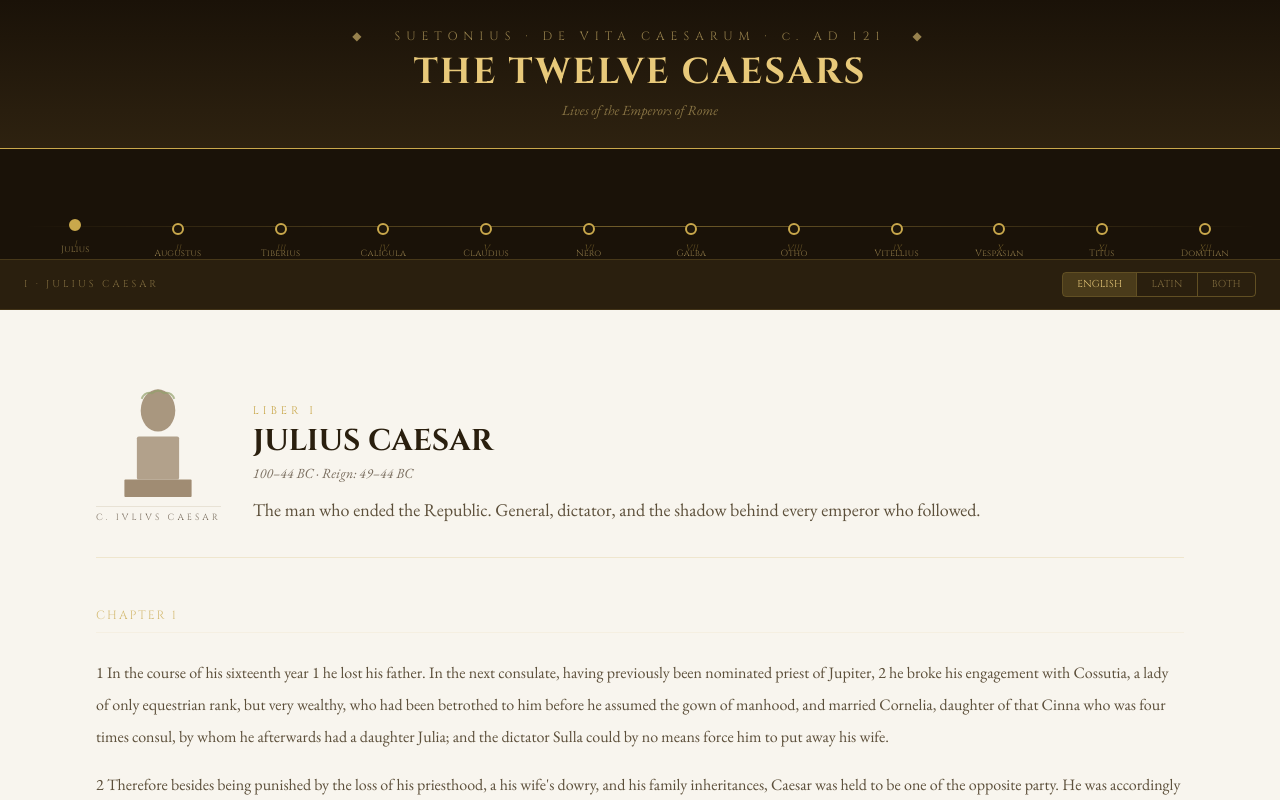
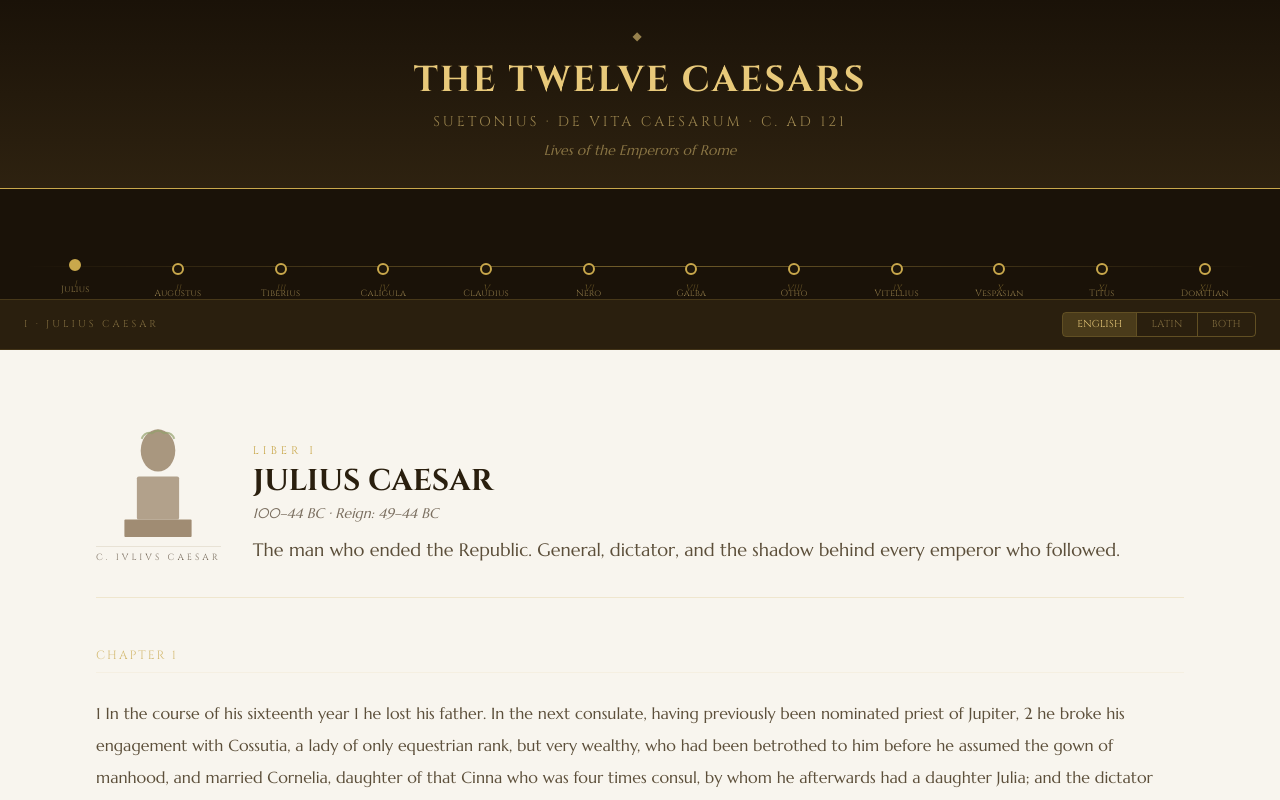
Before and after one commit to hammurabi-coder/12c, a SvelteKit app: page / in a window 1280 px wide. Shown: the top 800 px of the page. Built offline with nearby package versions, Linux system fonts and the light colour scheme.

Commit message:
Restyle: move subtitle, switch to Marcellus font, and ensure typographic consistency

```diff
--- a/src/app.css
+++ b/src/app.css
@@ -17,6 +17,15 @@ body {
   margin: 0;
   padding: 0;
   overflow-x: hidden;
+  font-family: 'Marcellus', serif;
+}
+
+.font-cinzel {
+  font-family: 'Cinzel', serif;
+}
+
+.font-marcellus {
+  font-family: 'Marcellus', serif;
 }
 
 .scrollbar-hide::-webkit-scrollbar {
--- a/src/app.html
+++ b/src/app.html
@@ -6,7 +6,7 @@
 		<meta name="viewport" content="width=device-width, initial-scale=1" />
 		<link rel="preconnect" href="https://fonts.googleapis.com">
 		<link rel="preconnect" href="https://fonts.gstatic.com" crossorigin>
-		<link href="https://fonts.googleapis.com/css2?family=Cinzel:wght@400;600;700&family=EB+Garamond:ital,wght@0,400;0,500;1,400&display=swap" rel="stylesheet">
+		<link href="https://fonts.googleapis.com/css2?family=Cinzel:wght@400;600;700&family=Marcellus&display=swap" rel="stylesheet">
 		%sveltekit.head%
 	</head>
 	<body data-sveltekit-preload-data="hover" class="bg-[#F8F5EE]">
--- a/src/routes/+page.svelte
+++ b/src/routes/+page.svelte
@@ -38,15 +38,18 @@
   <title>The Twelve Caesars - Suetonius</title>
 </svelte:head>
 
-<div class="min-h-screen flex flex-col font-garamond">
+<div class="min-h-screen flex flex-col font-marcellus">
   <!-- Header -->
   <header class="bg-gradient-to-b from-[#1a1208] to-[#2e2210] border-b border-[#C9A84C] px-4 py-7 text-center">
-    <div class="text-xs tracking-[6px] text-[#E8C97A]/60 mb-2 font-cinzel">
-      ◆ &nbsp; SUETONIUS · DE VITA CAESARUM · c. AD 121 &nbsp; ◆
+    <div class="text-xs tracking-[6px] text-[#E8C97A]/60 mb-4 font-cinzel">
+      ◆
     </div>
-    <h1 class="text-[#E8C97A] font-cinzel font-bold tracking-[2px] text-2xl md:text-4xl">
-      THE TWELVE CAESARS
+    <h1 class="text-[#E8C97A] font-cinzel font-bold tracking-[2px] text-2xl md:text-4xl uppercase">
+      The Twelve Caesars
     </h1>
+    <div class="text-[#E8C97A]/60 text-sm mt-3 font-cinzel tracking-[3px] uppercase">
+      Suetonius · De Vita Caesarum · c. AD 121
+    </div>
     <div class="italic text-[#E8C97A]/50 text-sm mt-2">
       Lives of the Emperors of Rome
     </div>
@@ -185,7 +188,7 @@
   <!-- Footer -->
   <footer class="text-center py-16 px-8 border-t border-[#E8E2D5]/50 bg-[#1a1208]">
     <span class="font-cinzel text-[#C9A84C]/20 text-4xl block mb-3 select-none">SPQR</span>
-    <p class="italic text-[#E8C97A]/30 text-sm">
+    <p class="italic text-[#E8C97A]/30 text-sm font-cinzel">
       Digitized Scholarly Edition · Public Domain Texts
     </p>
   </footer>
--- a/tailwind.config.js
+++ b/tailwind.config.js
@@ -5,7 +5,7 @@ export default {
     extend: {
       fontFamily: {
         cinzel: ['Cinzel', 'serif'],
-        garamond: ['EB Garamond', 'serif'],
+        marcellus: ['Marcellus', 'serif'],
       },
     },
   },
```
Also changed, not shown: 2 other files (tests, documents, lock files or other folders).
